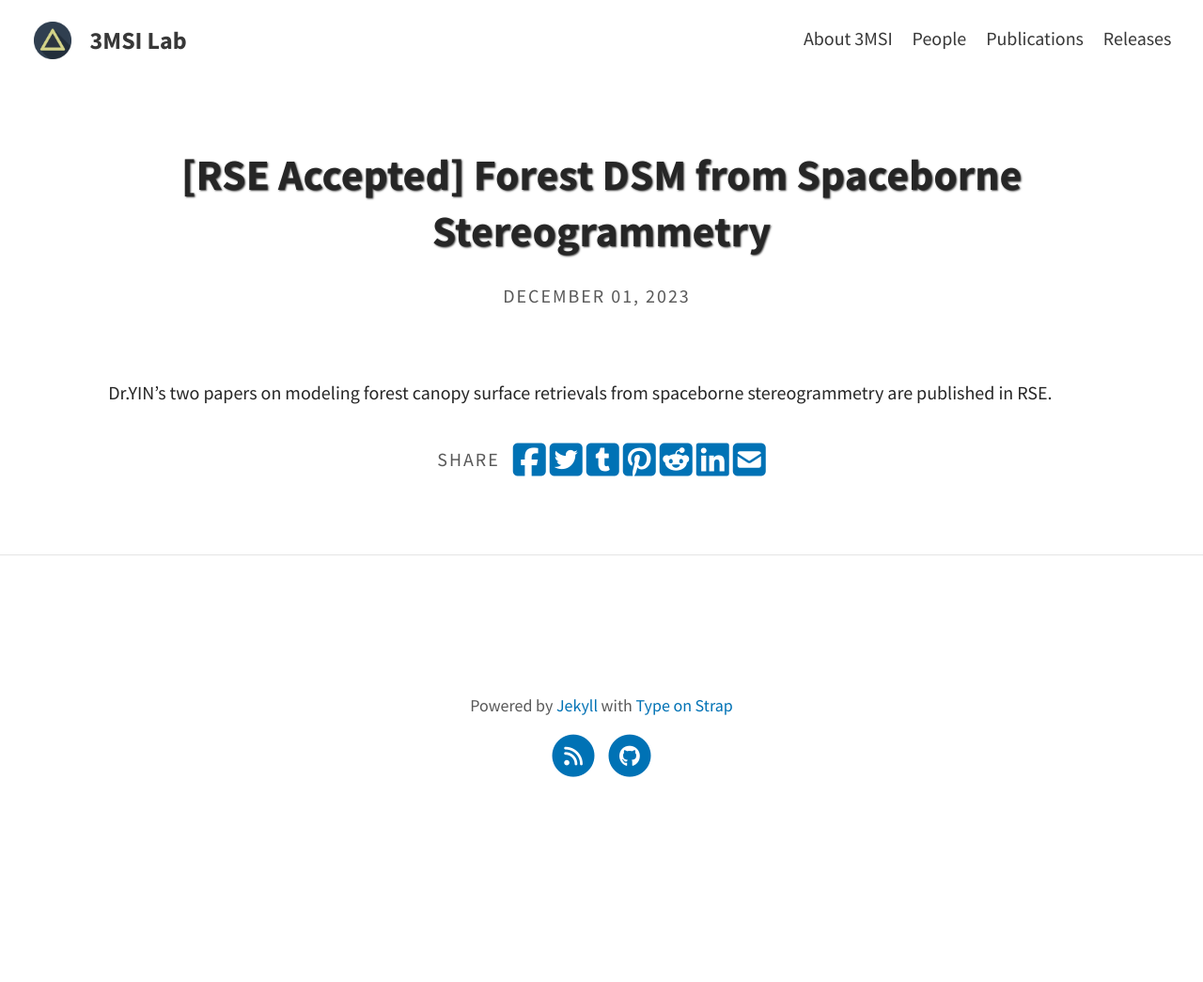
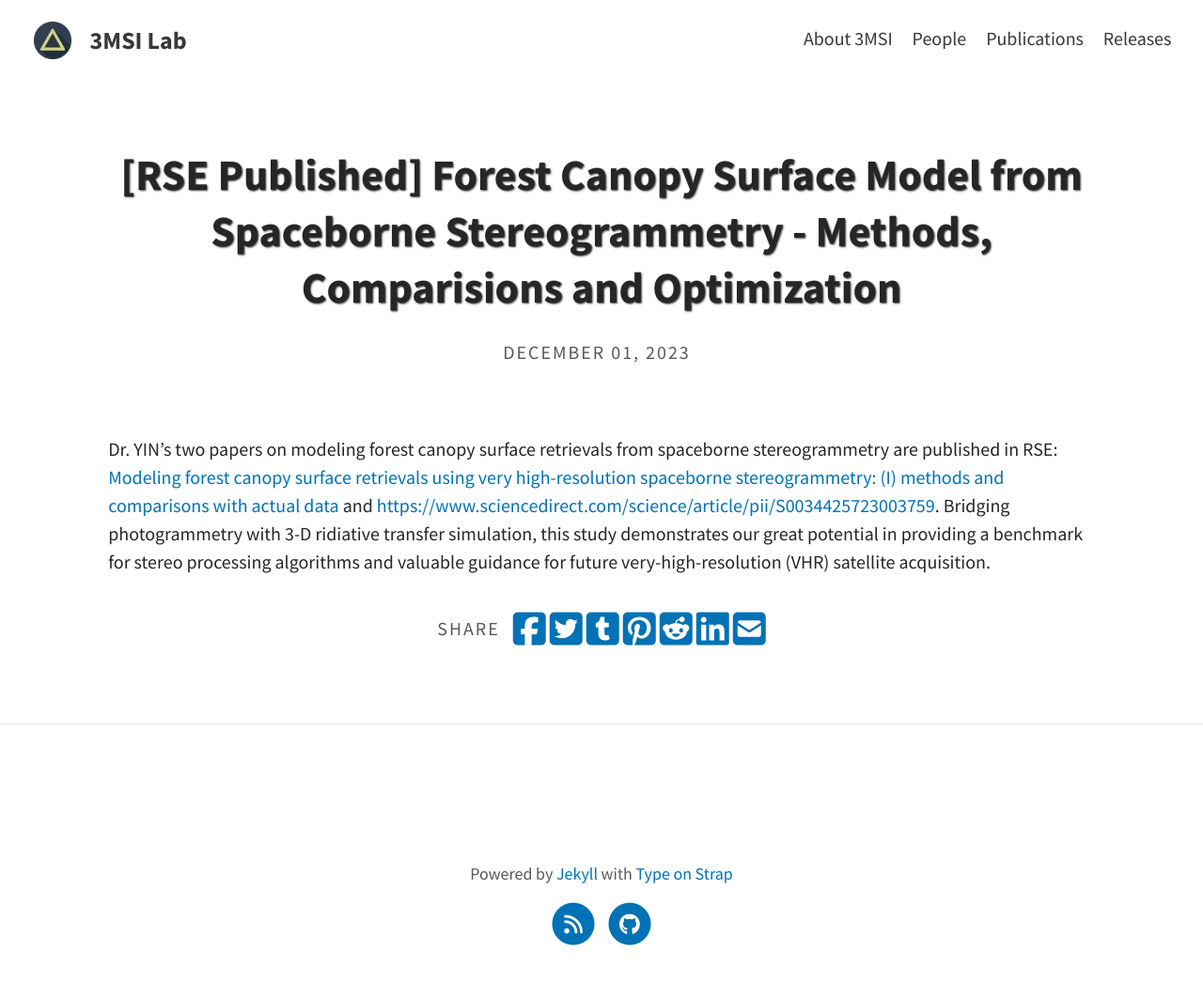
Before and after one commit to ZhouCailin/yinlab, a Jekyll site: the page built from _posts/2023-12-01-New-RSE-Forest-DSM-From-Stereo.md, in a window 1280 px wide. Shown: the whole page at 94% size. Built offline with Jekyll 4.4.1, drawn with Linux system fonts in a browser that asks for light colours; a script that is not in the unit is left out; before the commit the page ends 900 px from its top, so only the background shows below that.

Commit message:
Update 2023-12-01-New-RSE-Forest-DSM-From-Stereo.md

```diff
--- a/_posts/2023-12-01-New-RSE-Forest-DSM-From-Stereo.md
+++ b/_posts/2023-12-01-New-RSE-Forest-DSM-From-Stereo.md
@@ -1,7 +1,6 @@
 ---
 layout: post
-title: "[RSE Accepted] Forest DSM from Spaceborne Stereogrammetry"
+title: "[RSE Published] Forest Canopy Surface Model from Spaceborne Stereogrammetry - Methods, Comparisions and Optimization"
 ---
 
-
-Dr.YIN's two papers on modeling forest canopy surface retrievals from spaceborne stereogrammetry are published in RSE.
+Dr. YIN’s two papers on modeling forest canopy surface retrievals from spaceborne stereogrammetry are published in RSE: [Modeling forest canopy surface retrievals using very high-resolution spaceborne stereogrammetry: (I) methods and comparisons with actual data](https://www.sciencedirect.com/science/article/pii/S0034425723003760#s0005) and [https://www.sciencedirect.com/science/article/pii/S0034425723003759](https://www.sciencedirect.com/science/article/pii/S0034425723003759). Bridging photogrammetry with 3-D ridiative transfer simulation, this study demonstrates our great potential in providing a benchmark for stereo processing algorithms and valuable guidance for future very-high-resolution (VHR) satellite acquisition.
```
